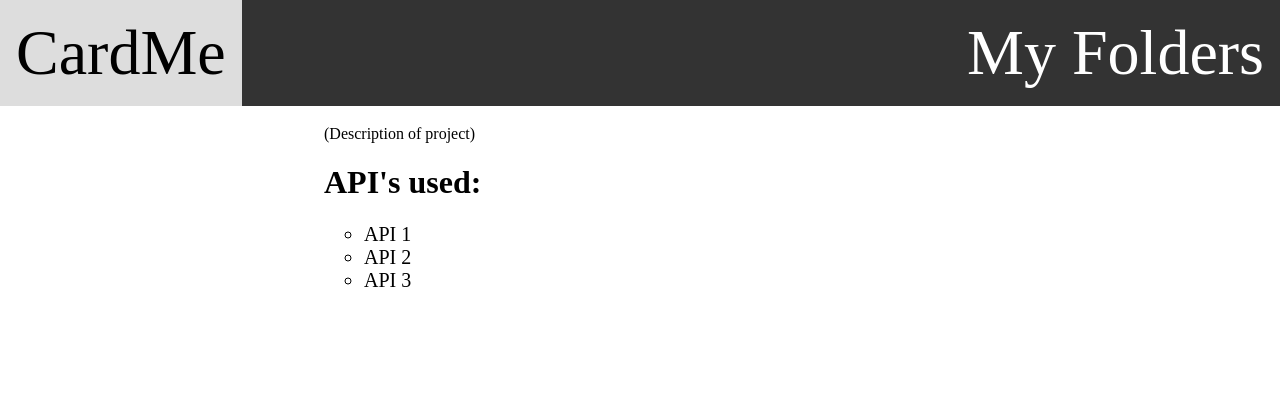
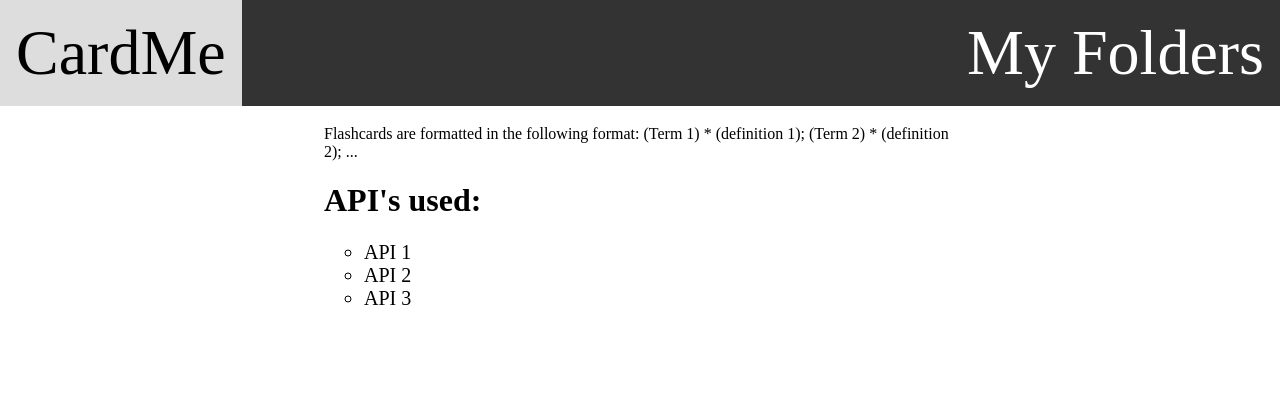
Before and after one commit to JacksonHagood/CardMe, a Python web app: template templates/index.html in a window 1280 px wide. Shown: the top 420 px of the page. Run offline with Jinja, Linux system fonts and the light colour scheme; the template is opened without the code that fills it, so the values that code supplies are empty.

Commit message:
Add files via upload

```diff
--- a/templates/index.html
+++ b/templates/index.html
@@ -14,7 +14,7 @@
 
         <div class = main>
             <p>
-                (Description of project)
+                Flashcards are formatted in the following format: (Term 1) * (definition 1); (Term 2) * (definition 2); ...
             </p>
             <h1>API's used:</h1>
             <ul>
```
